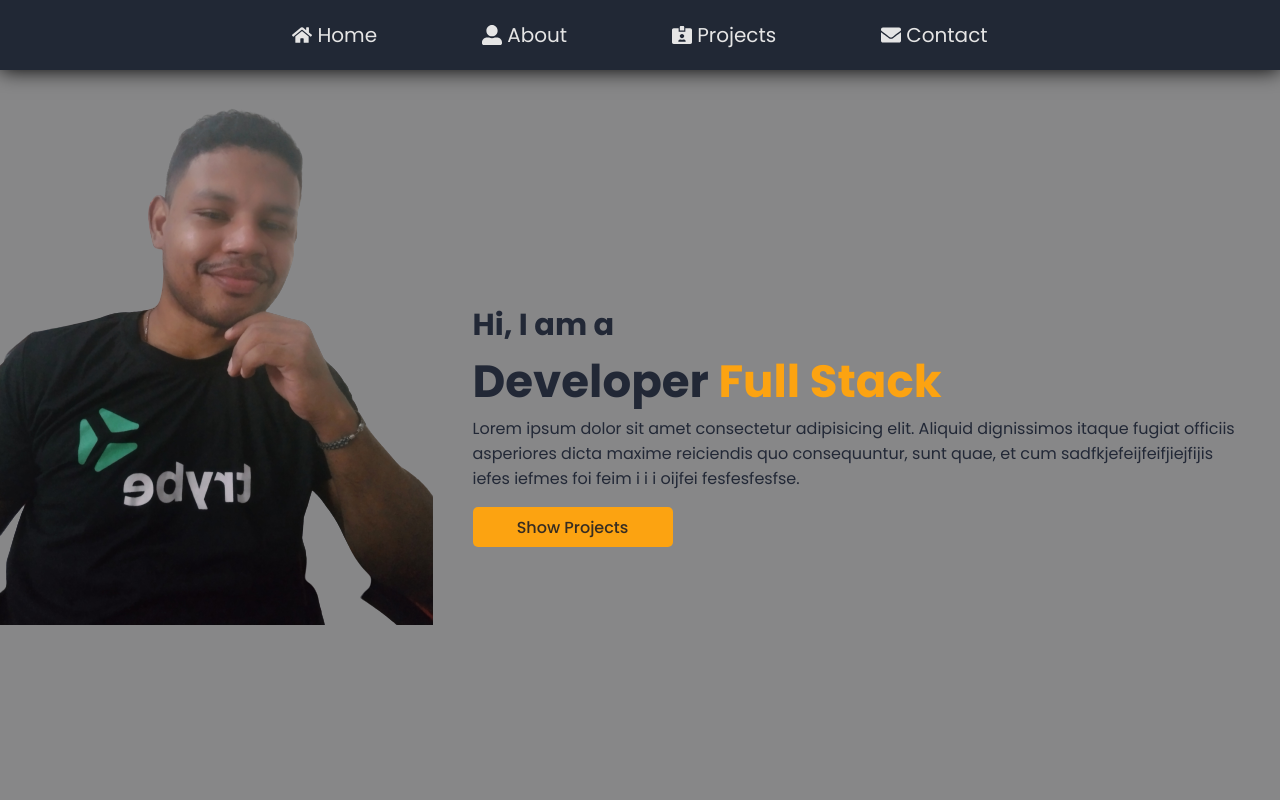
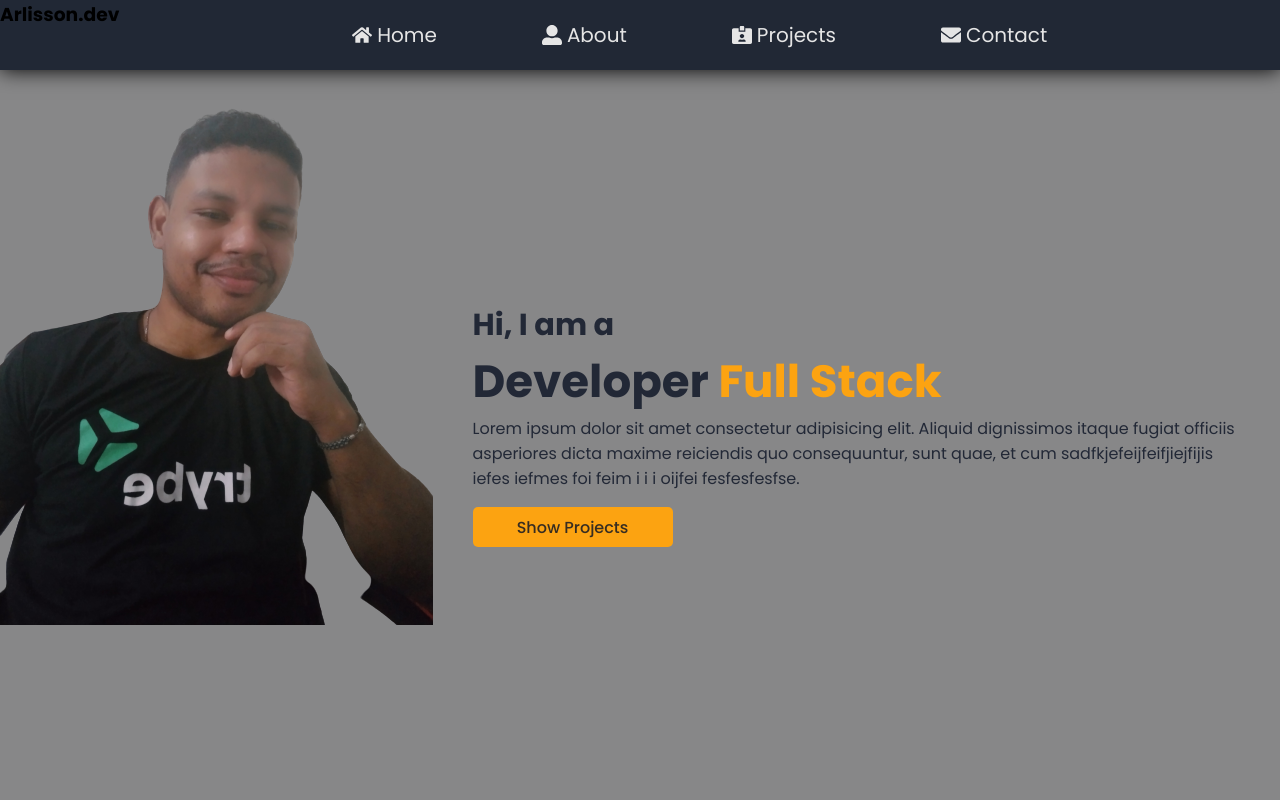
Before and after one commit to arlisson314/portifolio, a React (Create React App) app: page / in a window 1280 px wide. Shown: the top 800 px of the page. Built offline with nearby package versions, Linux system fonts and the light colour scheme.

Commit message:
feat: adicona tag h3

```diff
--- a/src/components/Header/index.jsx
+++ b/src/components/Header/index.jsx
@@ -13,7 +13,9 @@ function Header() {
 
   return (
     <Container>
-      <FaBars onClick={renderSiderbar} />
+      <h3>Arlisson.dev</h3>
+
+      <FaBars size={25} onClick={renderSiderbar} />
       {sidebar && <Sidebar renderSiderbar={renderSiderbar} />}
 
       <Content>
```
